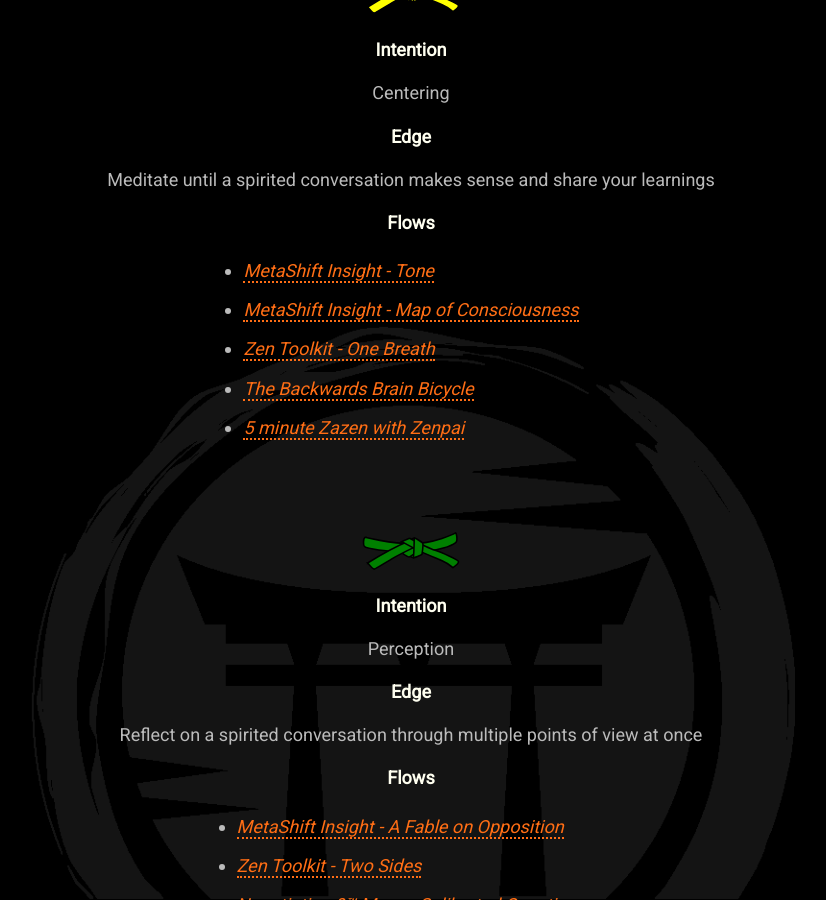
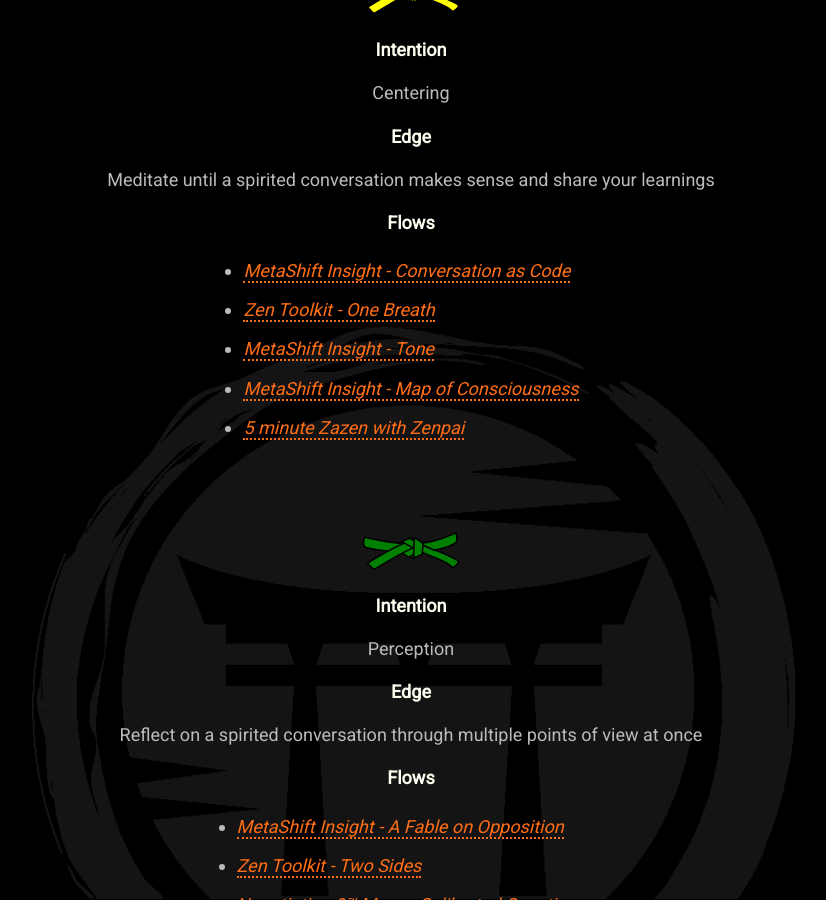
Before and after one commit to mindset-dojo/mindset-dojo.github.io, a Jekyll site: the page built from program.md, in a window 1280 px wide and 900 px high, scrolled down 2272 px. Shown: the whole window, without its empty margins (229-1055 px from the left). Built offline with Jekyll 4.4.1, drawn with Linux system fonts in a browser that asks for light colours; some web fonts are replaced; some of the changed text lies outside the part shown.

Commit message:
feat: Conversation as Code

```diff
--- a/_data/program.yaml
+++ b/_data/program.yaml
@@ -65,14 +65,14 @@ sections:
           intention: Centering
           edge: Meditate until a spirited conversation makes sense and share your learnings
           flows:
+            - label: MetaShift Insight - Conversation as Code
+              url: /insight/conversation-as-code/
+            - label: Zen Toolkit - One Breath
+              url: https://vimeo.com/944618879/47e96945a4
             - label: MetaShift Insight - Tone
               url: /insight/tone/
             - label: MetaShift Insight - Map of Consciousness
               url: /insight/map-of-consciousness/
-            - label: Zen Toolkit - One Breath
-              url: https://vimeo.com/944618879/47e96945a4
-            - label: The Backwards Brain Bicycle
-              url: https://www.youtube.com/watch?v=MFzDaBzBlL0
             - label: 5 minute Zazen with Zenpai
               url: https://youtu.be/q7Y5rwKiabQ?si=8keWWxVJrCp9BN1S
         - color: green
@@ -167,8 +167,6 @@ sections:
           intention: Wu-Wei
           edge: Explore MetaShift Method with another living system
           flows:
-            - label: The Backwards Brain Tractor
-              url: https://youtu.be/lylCYkgC63Q?si=FzuWfAHq4Yie_AHC
             - label: For Something New To Come, Something Old Must Go
               url: https://www.youtube.com/watch?v=_to_w-R0JjQ
             - label: 30 minute Zazen with Chosei Zen Virtual Dojo
```
Also changed, not shown: _insight/2025-10-09-conversation-as-code.md (added, +52 -0 lines).
